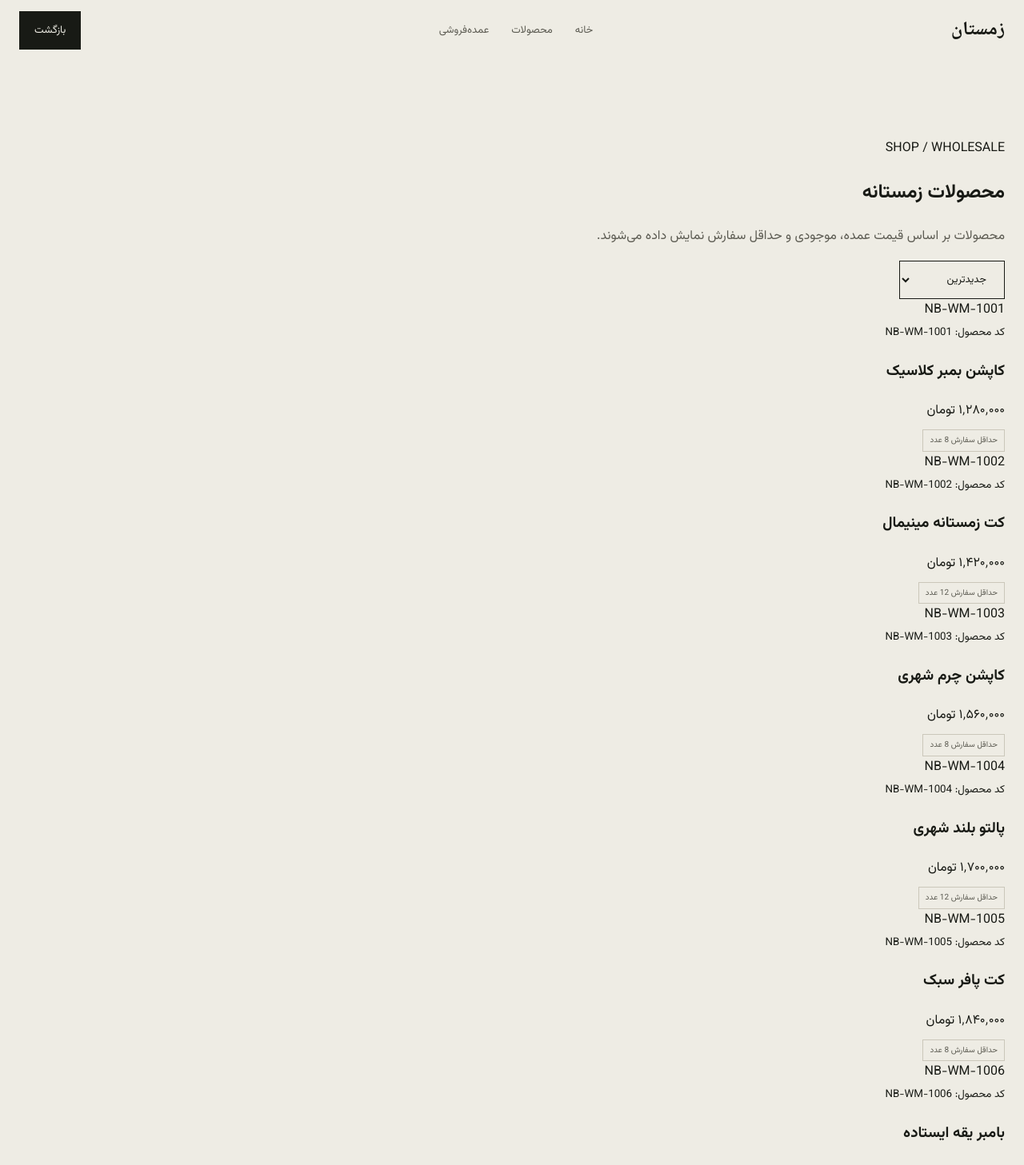
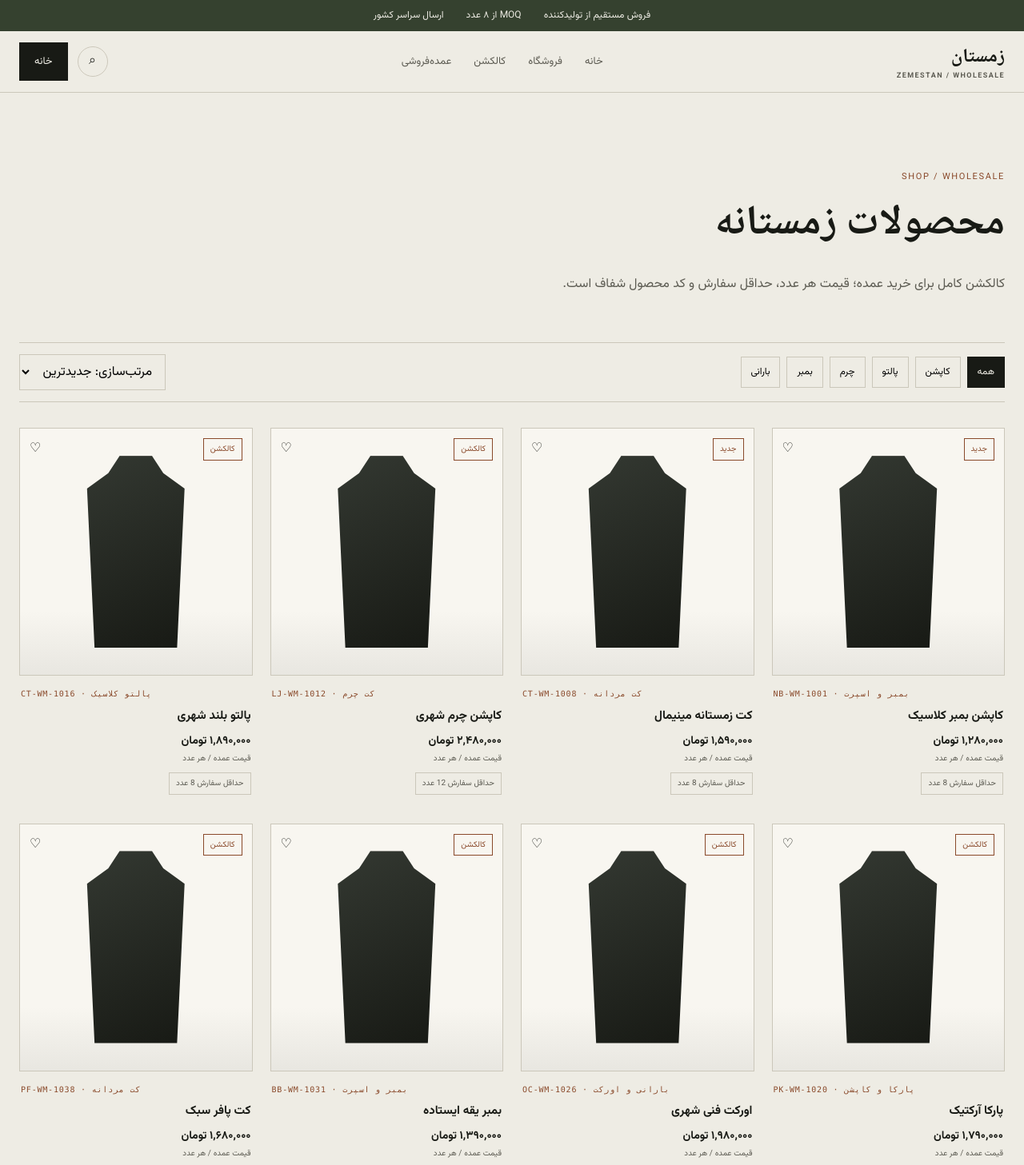
Before and after one commit to ParisaAtaee2000/web-projects, a Next.js app in the folder zemestan/: page /shop in a window 1280 px wide. Shown: the top 1457 px of the page at 80% size. Built offline with nearby package versions, Linux system fonts and the light colour scheme.

Commit message:
build polished Zemestan shop page

```diff
--- a/zemestan/app/shop/page.tsx
+++ b/zemestan/app/shop/page.tsx
@@ -1,3 +1,21 @@
-const products = ["کاپشن بمبر کلاسیک","کت زمستانه مینیمال","کاپشن چرم شهری","پالتو بلند شهری","کت پافر سبک","بامبر یقه ایستاده"];
-
-export default function ShopPage(){return <main><header className="container nav"><div className="brand">زمستان</div><nav className="navlinks"><a href="/">خانه</a><a href="/shop">محصولات</a><a href="/#wholesale">عمده‌فروشی</a></nav><a className="btn primary" href="/">بازگشت</a></header><section className="container section"><span className="eyebrow">SHOP / WHOLESALE</span><h1>محصولات زمستانه</h1><div className="sectionHead"><p className="muted">محصولات بر اساس قیمت عمده، موجودی و حداقل سفارش نمایش داده می‌شوند.</p><select className="btn"><option>جدیدترین</option><option>قیمت صعودی</option><option>قیمت نزولی</option></select></div><div className="grid">{products.map((name,i)=><article className="card" key={name}><div className="image"><span className="eyebrow">NB-WM-{1001+i}</span></div><div className="meta"><small>کد محصول: NB-WM-{1001+i}</small><h3>{name}</h3><div className="price">{(1280000+i*140000).toLocaleString("fa-IR")} تومان</div><span className="moq">حداقل سفارش {i%2?12:8} عدد</span></div></article>)}</div></section><footer className="footer"><div className="container"><div className="brand">زمستان</div><p className="muted">فروش عمده پوشاک مردانه زمستانه</p></div></footer></main>}
+const products = [
+  {name:"کاپشن بمبر کلاسیک",code:"NB-WM-1001",category:"بمبر و اسپرت",price:"۱,۲۸۰,۰۰۰",moq:8},
+  {name:"کت زمستانه مینیمال",code:"CT-WM-1008",category:"کت مردانه",price:"۱,۵۹۰,۰۰۰",moq:8},
+  {name:"کاپشن چرم شهری",code:"LJ-WM-1012",category:"کت چرم",price:"۲,۴۸۰,۰۰۰",moq:12},
+  {name:"پالتو بلند شهری",code:"CT-WM-1016",category:"پالتو کلاسیک",price:"۱,۸۹۰,۰۰۰",moq:8},
+  {name:"پارکا آرکتیک",code:"PK-WM-1020",category:"پارکا و کاپشن",price:"۱,۷۹۰,۰۰۰",moq:8},
+  {name:"اورکت فنی شهری",code:"OC-WM-1026",category:"بارانی و اورکت",price:"۱,۹۸۰,۰۰۰",moq:12},
+  {name:"بمبر یقه ایستاده",code:"BB-WM-1031",category:"بمبر و اسپرت",price:"۱,۳۹۰,۰۰۰",moq:8},
+  {name:"کت پافر سبک",code:"PF-WM-1038",category:"کت مردانه",price:"۱,۶۸۰,۰۰۰",moq:8},
+];
+function ProductArt(){return <div className="product-art" aria-hidden="true"/>}
+export default function ShopPage(){return <main dir="rtl">
+  <div className="topbar"><div className="container topbar-inner"><span>فروش مستقیم از تولیدکننده</span><span>MOQ از ۸ عدد</span><span>ارسال سراسر کشور</span></div></div>
+  <header className="site-header"><div className="container nav"><a href="/" className="brand">زمستان<span className="brand-sub">ZEMESTAN / WHOLESALE</span></a><nav className="navlinks"><a href="/">خانه</a><a href="/shop">فروشگاه</a><a href="/#collections">کالکشن</a><a href="/#wholesale">عمده‌فروشی</a></nav><div className="nav-actions"><a className="icon-btn" href="/shop">⌕</a><a className="btn primary" href="/">خانه</a></div></div></header>
+  <section className="container section"><div className="section-head"><div><div className="section-kicker">SHOP / WHOLESALE</div><h1 className="section-title" style={{fontSize:52}}>محصولات زمستانه</h1><p className="muted">کالکشن کامل برای خرید عمده؛ قیمت هر عدد، حداقل سفارش و کد محصول شفاف است.</p></div></div>
+    <div className="shop-toolbar"><div className="filters"><button className="filter-pill active">همه</button><button className="filter-pill">کاپشن</button><button className="filter-pill">پالتو</button><button className="filter-pill">چرم</button><button className="filter-pill">بمبر</button><button className="filter-pill">بارانی</button></div><select className="sort" defaultValue="new"><option value="new">مرتب‌سازی: جدیدترین</option><option>قیمت صعودی</option><option>قیمت نزولی</option><option>MOQ کمتر</option></select></div>
+    <div className="products-grid">{products.map((p,i)=><article className="product-card" key={p.code}><a href={`/product/${p.code}`}><div className="product-image"><span className="product-tag">{i<2?"جدید":"کالکشن"}</span><span className="product-wish">♡</span><ProductArt/></div><div className="product-body"><div className="product-meta mono">{p.code} · {p.category}</div><h3>{p.name}</h3><div className="product-row"><div className="price-main">{p.price} تومان<span className="price-note">قیمت عمده / هر عدد</span></div></div><span className="moq">حداقل سفارش {p.moq} عدد</span></div></a></article>)}</div>
+  </section>
+  <footer className="section" style={{background:"#15150f",color:"#eeece4",paddingBottom:40}}><div className="container"><div className="brand">زمستان</div><p style={{color:"#aaa697"}}>فروش عمده پوشاک مردانه زمستانه</p></div></footer>
+  <nav className="mobile-nav"><a href="/">خانه</a><a href="/shop">فروشگاه</a><a href="/#collections">کالکشن</a><a href="/#wholesale">عمده</a></nav>
+</main>}
```
